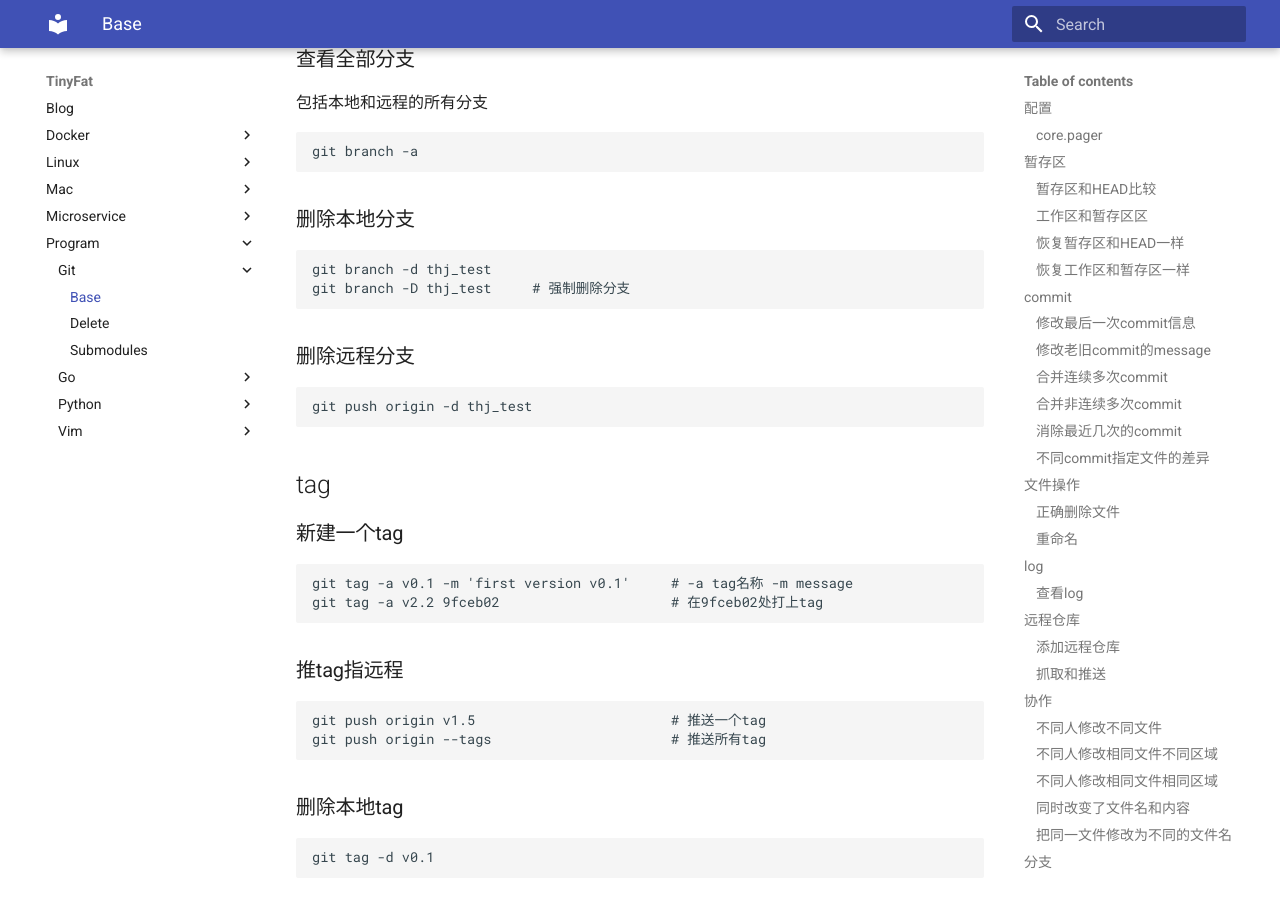
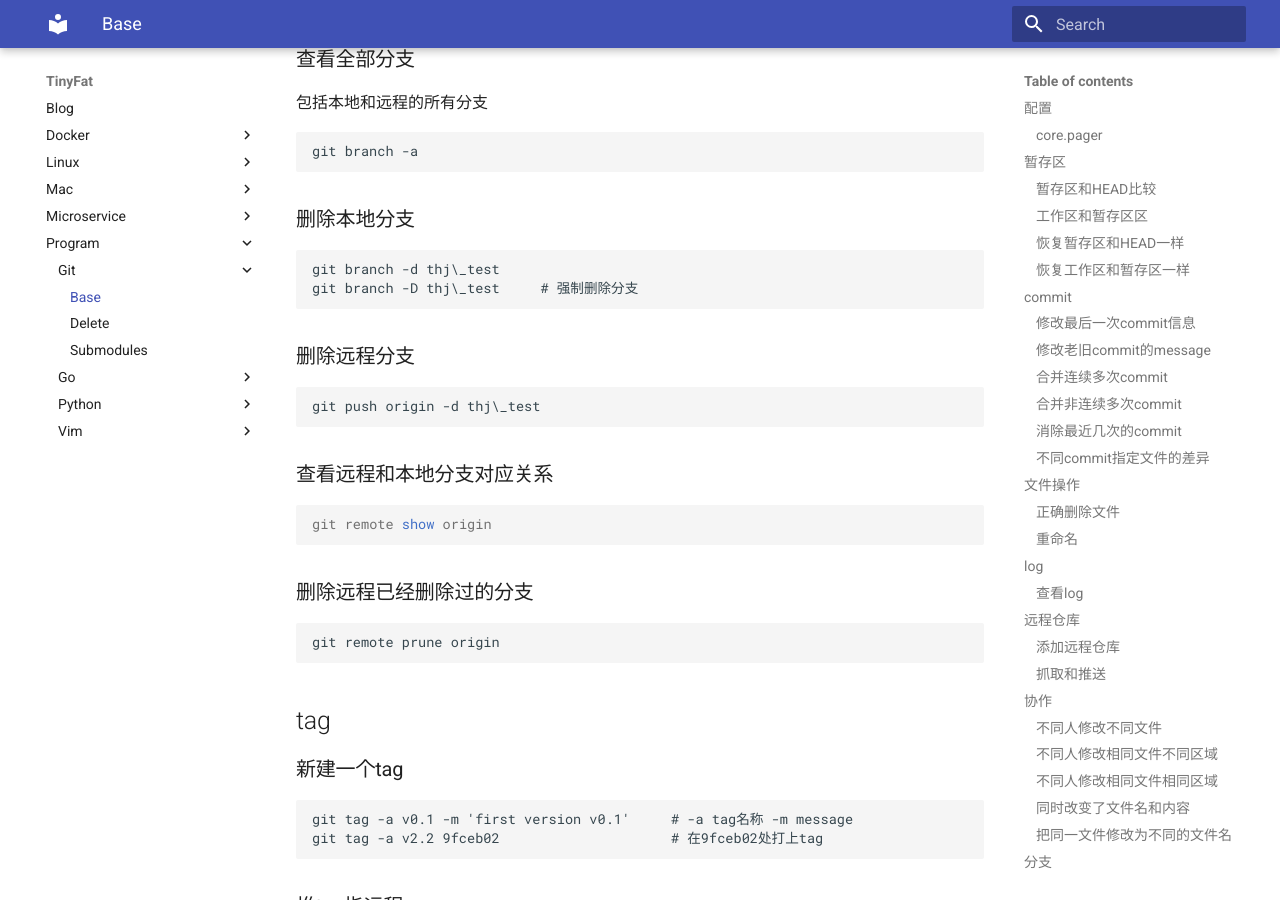
Before and after one commit to thj8/blog, an MkDocs documentation site: the page built from docs/Program/Git/base.md, in a window 1280 px wide and 900 px high, scrolled down 4111 px. Built offline with MkDocs 1.6.1 and Material for MkDocs 9.7.7, drawn with Linux system fonts in a browser that asks for light colours.

Commit message:
git prune remote branch

````diff
--- a/docs/Program/Git/base.md
+++ b/docs/Program/Git/base.md
@@ -188,14 +188,26 @@ git branch -a
 ### 删除本地分支
 
 ```
-git branch -d thj_test
-git branch -D thj_test     # 强制删除分支
+git branch -d thj\_test
+git branch -D thj\_test     # 强制删除分支
 ```
 
 ### 删除远程分支
 
 ```
-git push origin -d thj_test
+git push origin -d thj\_test
+```
+
+### 查看远程和本地分支对应关系
+
+```
+git remote show origin
+```
+
+### 删除远程已经删除过的分支
+
+```
+git remote prune origin
 ```
 
 ## tag
````
